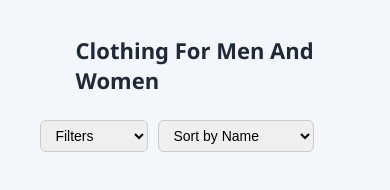
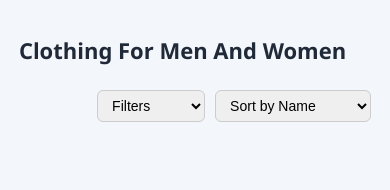
Before and after one commit to yandrapavankarthik/test, a plain HTML site: page index.html in a window 390 px wide. Drawn offline with Linux system fonts and the light colour scheme.

Commit message:
Update index.html

```diff
--- a/index.html
+++ b/index.html
@@ -44,8 +44,8 @@ h1 {
 /* 👇 Mobile layout fix */
 @media (max-width: 768px) {
   body {
-    padding-left: 2cm;
-    padding-right: 2cm;
+    padding-left: 0.5cm;
+    padding-right: 0.5cm;
     padding-top: 20px;
     padding-bottom: 20px;
   }
```
